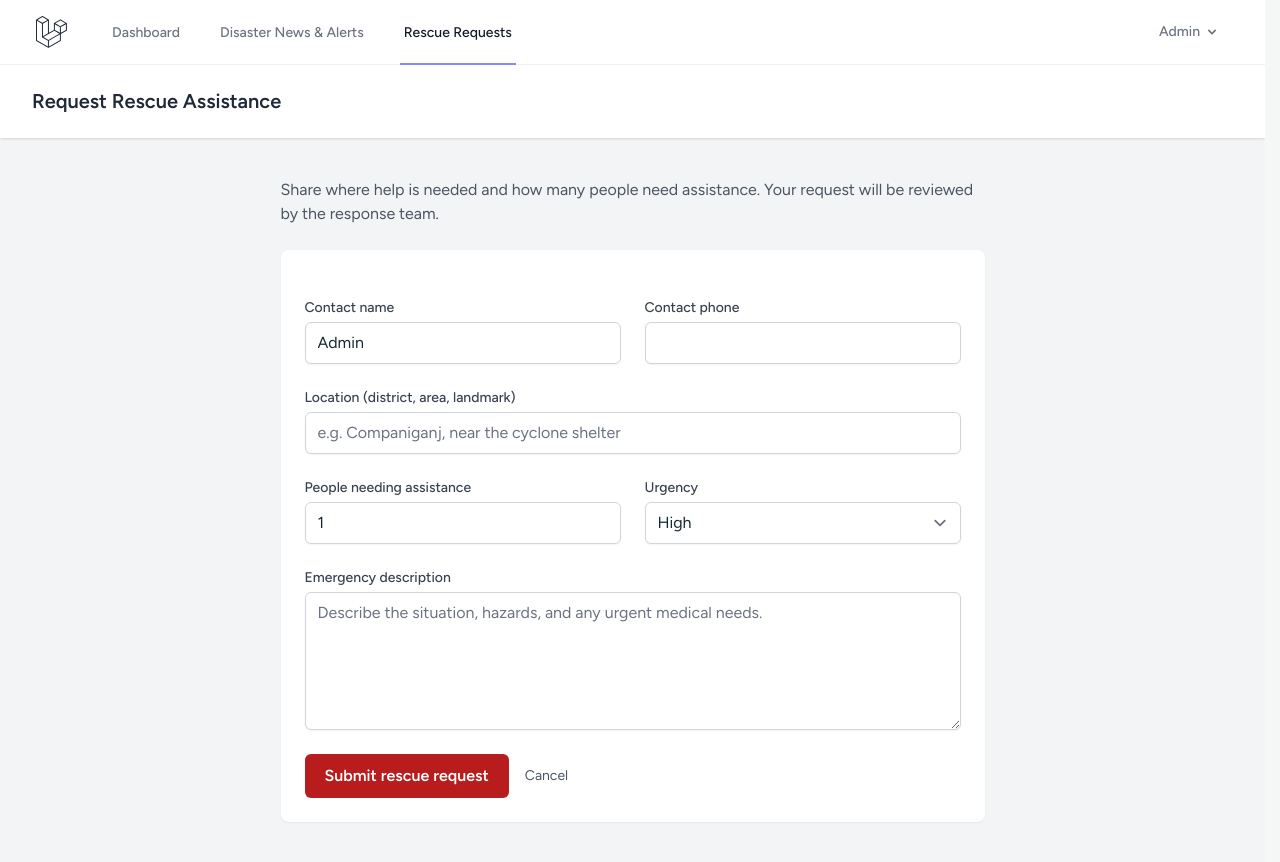
After one commit to PronoyPramanick/suraksha-disaster-management-system, a Laravel app: page /rescue-requests/create in a window 1280 px wide. The commit adds this page. Run offline with Laravel 12, Linux system fonts and the light colour scheme; a user stored in the database is signed in; data comes from the database, SQL or seed files in the repository; style sheets or scripts are compiled from the project's sources.

Commit message:
implement rescue request management

```diff
--- /dev/null
+++ b/app/Http/Controllers/RescueRequestController.php
@@ -0,0 +1,54 @@
+<?php
+
+namespace App\Http\Controllers;
+
+use App\Models\RescueRequest as RescueRequestRecord;
+use Illuminate\Http\RedirectResponse;
+use Illuminate\Http\Request;
+use Illuminate\View\View;
+
+class RescueRequestController extends Controller
+{
+    public function index(Request $request): View
+    {
+        $query = RescueRequestRecord::query()->with('user')->latest();
+
+        if ($request->user()->role !== 'admin') {
+            $query->where('user_id', $request->user()->id);
+        }
+
+        return view('rescue-requests.index', ['requests' => $query->paginate(10)]);
+    }
+
+    public function create(): View
+    {
+        return view('rescue-requests.create');
+    }
+
+    public function store(Request $request): RedirectResponse
+    {
+        $data = $request->validate([
+            'contact_name' => ['required', 'string', 'max:120'],
+            'contact_phone' => ['required', 'string', 'max:30'],
+            'location' => ['required', 'string', 'max:255'],
+            'description' => ['required', 'string', 'max:5000'],
+            'people_count' => ['required', 'integer', 'min:1', 'max:5000'],
+            'urgency' => ['required', 'in:Critical,High,Moderate'],
+        ]);
+
+        $rescueRequest = $request->user()->rescueRequests()->create($data);
+
+        return redirect()->route('rescue-requests.index')->with([
+            'status' => 'Rescue request submitted. Keep the reference number shown below to track it.',
+            'rescue_request_reference' => $rescueRequest->id,
+        ]);
+    }
+
+    public function updateStatus(Request $request, RescueRequestRecord $rescueRequest): RedirectResponse
+    {
+        $data = $request->validate(['status' => ['required', 'in:Pending,In Progress,Rescued']]);
+        $rescueRequest->update($data);
+
+        return back()->with('status', 'Rescue request status updated.');
+    }
+}
--- a/app/Models/User.php
+++ b/app/Models/User.php
@@ -7,6 +7,7 @@ use Database\Factories\UserFactory;
 use Illuminate\Database\Eloquent\Factories\HasFactory;
 use Illuminate\Foundation\Auth\User as Authenticatable;
 use Illuminate\Notifications\Notifiable;
+use Illuminate\Database\Eloquent\Relations\HasMany;
 
 class User extends Authenticatable
 {
@@ -49,4 +50,9 @@ class User extends Authenticatable
             'password' => 'hashed',
         ];
     }
+
+    public function rescueRequests(): HasMany
+    {
+        return $this->hasMany(RescueRequest::class);
+    }
 }
--- a/resources/views/dashboard.blade.php
+++ b/resources/views/dashboard.blade.php
@@ -7,6 +7,7 @@
                 <div class="p-6 text-gray-900">
                     <p>{{ __('Welcome to the Suraksha community response platform.') }}</p>
                     <a class="alert-primary-link mt-5" href="{{ route('alerts.index') }}">{{ auth()->user()->role === 'admin' ? __('Disaster News & Alerts') : __('View Disaster News & Alerts') }}</a>
+                    <a class="alert-primary-link mt-5" href="{{ route('rescue-requests.index') }}">{{ auth()->user()->role === 'admin' ? __('Manage Rescue Requests') : __('My Rescue Requests') }}</a>
                 </div>
             </div>
         </div>
--- a/resources/views/layouts/navigation.blade.php
+++ b/resources/views/layouts/navigation.blade.php
@@ -17,6 +17,9 @@
                     </x-nav-link>
                     <x-nav-link :href="route('alerts.index')" :active="request()->routeIs('alerts.*')">
                         {{ auth()->user()->role === 'admin' ? __('Disaster News & Alerts') : __('View Disaster News & Alerts') }}
+                    </x-nav-link>
+                    <x-nav-link :href="route('rescue-requests.index')" :active="request()->routeIs('rescue-requests.*')">
+                        {{ auth()->user()->role === 'admin' ? __('Rescue Requests') : __('My Rescue Requests') }}
                     </x-nav-link>
                 </div>
             </div>
@@ -76,6 +79,9 @@
             <x-responsive-nav-link :href="route('alerts.index')" :active="request()->routeIs('alerts.*')">
                 {{ auth()->user()->role === 'admin' ? __('Disaster News & Alerts') : __('View Disaster News & Alerts') }}
             </x-responsive-nav-link>
+            <x-responsive-nav-link :href="route('rescue-requests.index')" :active="request()->routeIs('rescue-requests.*')">
+                {{ auth()->user()->role === 'admin' ? __('Rescue Requests') : __('My Rescue Requests') }}
+            </x-responsive-nav-link>
         </div>
 
         <!-- Responsive Settings Options -->
--- /dev/null
+++ b/resources/views/rescue-requests/create.blade.php
@@ -0,0 +1,20 @@
+<x-app-layout>
+    <x-slot name="header"><h2 class="font-semibold text-xl text-gray-800 leading-tight">Request Rescue Assistance</h2></x-slot>
+    <div class="py-10"><div class="max-w-3xl mx-auto px-4 sm:px-6 lg:px-8">
+        <div class="mb-6"><p class="text-gray-600">Share where help is needed and how many people need assistance. Your request will be reviewed by the response team.</p></div>
+        @if ($errors->any())<div class="mb-5 rounded-md bg-red-50 p-4 text-red-700"><p class="font-medium">Please correct the highlighted information.</p><ul class="mt-2 list-disc pl-5">@foreach ($errors->all() as $error)<li>{{ $error }}</li>@endforeach</ul></div>@endif
+        <form method="POST" action="{{ route('rescue-requests.store') }}" class="space-y-6 rounded-lg bg-white p-6 shadow-sm">@csrf
+            <div class="grid gap-6 sm:grid-cols-2">
+                <div><label for="contact_name" class="block text-sm font-medium text-gray-700">Contact name</label><input id="contact_name" name="contact_name" required maxlength="120" value="{{ old('contact_name', auth()->user()->name) }}" class="mt-1 block w-full rounded-md border-gray-300 shadow-sm"></div>
+                <div><label for="contact_phone" class="block text-sm font-medium text-gray-700">Contact phone</label><input id="contact_phone" name="contact_phone" type="tel" required maxlength="30" value="{{ old('contact_phone', auth()->user()->phone) }}" class="mt-1 block w-full rounded-md border-gray-300 shadow-sm"></div>
+            </div>
+            <div><label for="location" class="block text-sm font-medium text-gray-700">Location (district, area, landmark)</label><input id="location" name="location" required maxlength="255" value="{{ old('location') }}" class="mt-1 block w-full rounded-md border-gray-300 shadow-sm" placeholder="e.g. Companiganj, near the cyclone shelter"></div>
+            <div class="grid gap-6 sm:grid-cols-2">
+                <div><label for="people_count" class="block text-sm font-medium text-gray-700">People needing assistance</label><input id="people_count" name="people_count" type="number" min="1" max="5000" required value="{{ old('people_count', 1) }}" class="mt-1 block w-full rounded-md border-gray-300 shadow-sm"></div>
+                <div><label for="urgency" class="block text-sm font-medium text-gray-700">Urgency</label><select id="urgency" name="urgency" required class="mt-1 block w-full rounded-md border-gray-300 shadow-sm"><option value="Critical" @selected(old('urgency') === 'Critical')>Critical</option><option value="High" @selected(old('urgency', 'High') === 'High')>High</option><option value="Moderate" @selected(old('urgency') === 'Moderate')>Moderate</option></select></div>
+            </div>
+            <div><label for="description" class="block text-sm font-medium text-gray-700">Emergency description</label><textarea id="description" name="description" rows="5" maxlength="5000" required class="mt-1 block w-full rounded-md border-gray-300 shadow-sm" placeholder="Describe the situation, hazards, and any urgent medical needs.">{{ old('description') }}</textarea></div>
+            <div class="flex items-center gap-4"><button type="submit" class="rounded-md bg-red-700 px-5 py-2.5 font-semibold text-white hover:bg-red-800">Submit rescue request</button><a href="{{ route('rescue-requests.index') }}" class="text-sm text-gray-600 hover:text-gray-900">Cancel</a></div>
+        </form>
+    </div></div>
+</x-app-layout>
--- a/routes/web.php
+++ b/routes/web.php
@@ -2,6 +2,7 @@
 
 use App\Http\Controllers\ProfileController;
 use App\Http\Controllers\DisasterAlertController;
+use App\Http\Controllers\RescueRequestController;
 use Illuminate\Support\Facades\Route;
 
 Route::get('/', function () {
@@ -13,6 +14,10 @@ Route::get('/dashboard', function () {
 })->middleware(['auth', 'verified'])->name('dashboard');
 
 Route::middleware('auth')->group(function () {
+    Route::get('/rescue-requests', [RescueRequestController::class, 'index'])->name('rescue-requests.index');
+    Route::get('/rescue-requests/create', [RescueRequestController::class, 'create'])->name('rescue-requests.create');
+    Route::post('/rescue-requests', [RescueRequestController::class, 'store'])->name('rescue-requests.store');
+    Route::patch('/rescue-requests/{rescueRequest}/status', [RescueRequestController::class, 'updateStatus'])->middleware('admin')->name('rescue-requests.status');
     Route::get('/alerts', [DisasterAlertController::class, 'index'])->name('alerts.index');
 
     Route::middleware('admin')->group(function () {
```
Also changed, not shown: app/Models/RescueRequest.php (added, +19 -0 lines), resources/views/rescue-requests/index.blade.php (added, +14 -0 lines), tests/Feature/RescueRequestTest.php (added, +123 -0 lines), README.md, database/migrations/2026_11_16_112156_create_rescue_requests_table.php (added).
